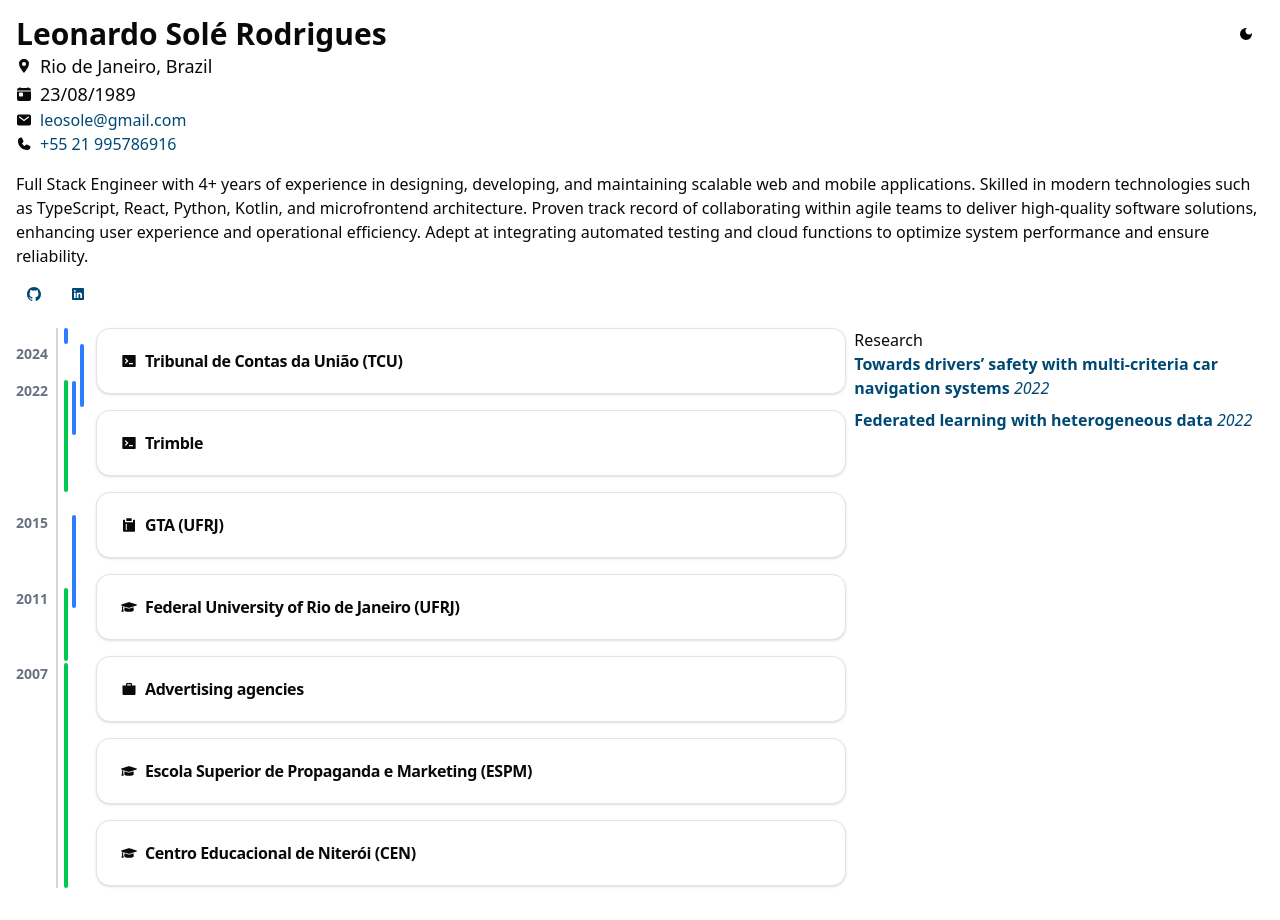
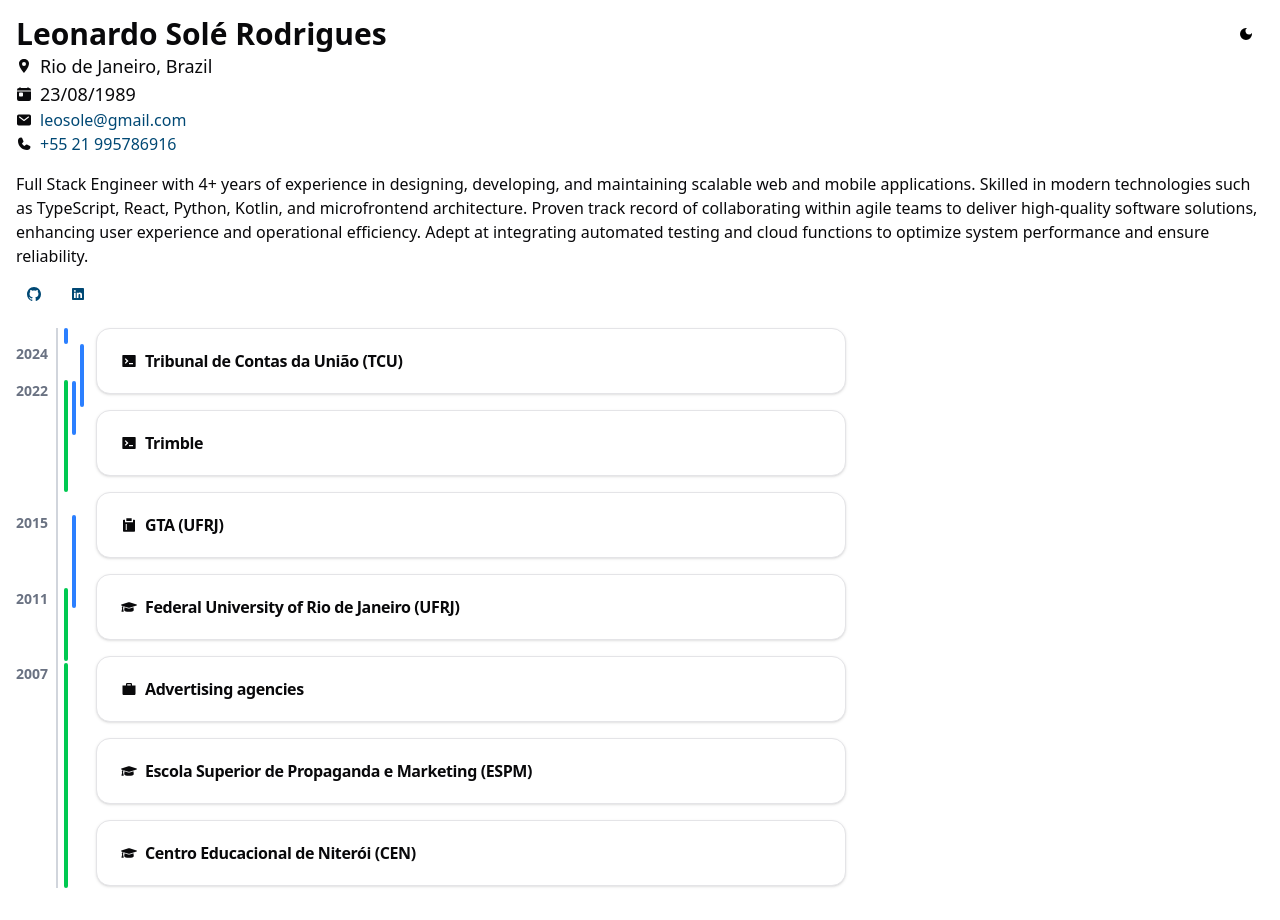
Before and after one commit to leosole/cv, a React (Vite) app: page / in a window 1280 px wide. Built offline with nearby package versions, Linux system fonts and the light colour scheme.

Commit message:
move links to tasks

```diff
--- a/src/App.tsx
+++ b/src/App.tsx
@@ -5,7 +5,6 @@
 import Calendar from "./components/calendar/calendar"
 import { useEffect, useRef, useState } from "react"
 import Summary from "./components/summary"
-import Publications from "./components/publications"
 
 const cv: CV = cv_json
 
@@ -31,7 +30,7 @@
 			<div className="flex-col sm:flex-row flex container mx-auto gap-2">
 				<Calendar events={[...cv.professional_experience, ...cv.education]} headerHeight={headerHeight}/>
 				<div className="w-[50%]">
-					<Publications publications={cv.publications} />
+
 				</div>
 			</div>
 		</div>
--- a/src/components/calendar/event-card.tsx
+++ b/src/components/calendar/event-card.tsx
@@ -12,6 +12,8 @@
 import { IoMdBriefcase } from "react-icons/io";
 import { RiSurveyFill } from "react-icons/ri";
 import { cn } from "@/lib/utils"
+import { TbExternalLink } from "react-icons/tb";
+import { FaRegFilePdf } from "react-icons/fa6";
 
 interface EventCardProps {
 	type: EventType
@@ -85,9 +87,16 @@
 							<CardDescription>{position.role}</CardDescription>
 							<DateRange start={startDate} end={endDate} />
 							<ul className="list-disc list-inside mt-2">
-								{position.tasks.map((task) => (
+								{position.tasks.map((task, index) => (
 									<li key={task} className="text-sm">
 										{task}
+										{position.publications && position.publications.length > 0 && (
+											<a key={position.publications[index].title} className="mb-2 inline" href={position.publications[index].link}>
+												<span className="font-bold"> {position.publications[index].title}</span>
+												<span className="italic"> {position.publications[index].year}</span>
+												{position.publications[index].link.endsWith(".pdf") ? <FaRegFilePdf className="inline mb-1 ml-1"/> : <TbExternalLink className="inline mb-1 ml-1"/>}
+											</a>
+										)}
 									</li>
 								))}
 							</ul>
--- a/src/components/publications.tsx
+++ /dev/null
@@ -1,18 +0,0 @@
-import type { Publication } from "@/types/cv"
-
-interface PublicationsProps {
-    publications: Publication[]
-}
-export default function Publications({ publications }: PublicationsProps) {
-    return (
-        <div className="flex flex-col">
-            <h2>Research</h2>
-            {publications.map(pub => (
-                <a key={pub.title} className="mb-2 inline" href={pub.link}>
-                    <span className="font-bold">{pub.title}</span>
-                    <span className="italic"> {pub.year}</span>
-                </a>
-            ))}
-        </div>
-    )
-}
--- a/src/static/cv.json
+++ b/src/static/cv.json
@@ -82,6 +82,18 @@
 					"tasks": [
 						"Proposed federated learning architecture for distributed environments ensuring data privacy.",
 						"Designed navigation system with alternative routes considering multiple criteria."
+					],
+					"publications": [
+						{
+							"title": "Towards drivers’ safety with multi-criteria car navigation systems",
+							"link": "https://www.sciencedirect.com/science/article/abs/pii/S0167739X22001480",
+							"year": 2022
+						},
+						{
+							"title": "Federated learning with heterogeneous data",
+							"link": "https://www.gta.ufrj.br/ftp/gta/TechReports/Sole22/Sole22.pdf",
+							"year": 2022
+						}
 					]
 				}
 			]
@@ -158,17 +170,5 @@
 			"language": "German",
 			"proficiency": "Beginner"
 		}
-	],
-	"publications": [
-		{
-			"title": "Towards drivers’ safety with multi-criteria car navigation systems",
-			"link": "https://www.sciencedirect.com/science/article/abs/pii/S0167739X22001480",
-			"year": 2022
-		},
-		{
-			"title": "Federated learning with heterogeneous data",
-			"link": "https://www.gta.ufrj.br/ftp/gta/TechReports/Sole22/Sole22.pdf",
-			"year": 2022
-		}
 	]
 }
--- a/src/types/cv.ts
+++ b/src/types/cv.ts
@@ -6,7 +6,6 @@
 	education: Education[]
 	technical_skills: string[]
 	languages: Language[]
-	publications: Publication[]
 }
 
 export interface Info {
@@ -34,6 +33,7 @@
 	start_date: string
 	end_date: string
 	tasks: string[]
+	publications?: Publication[]
 }
 
 export interface Education {
```
